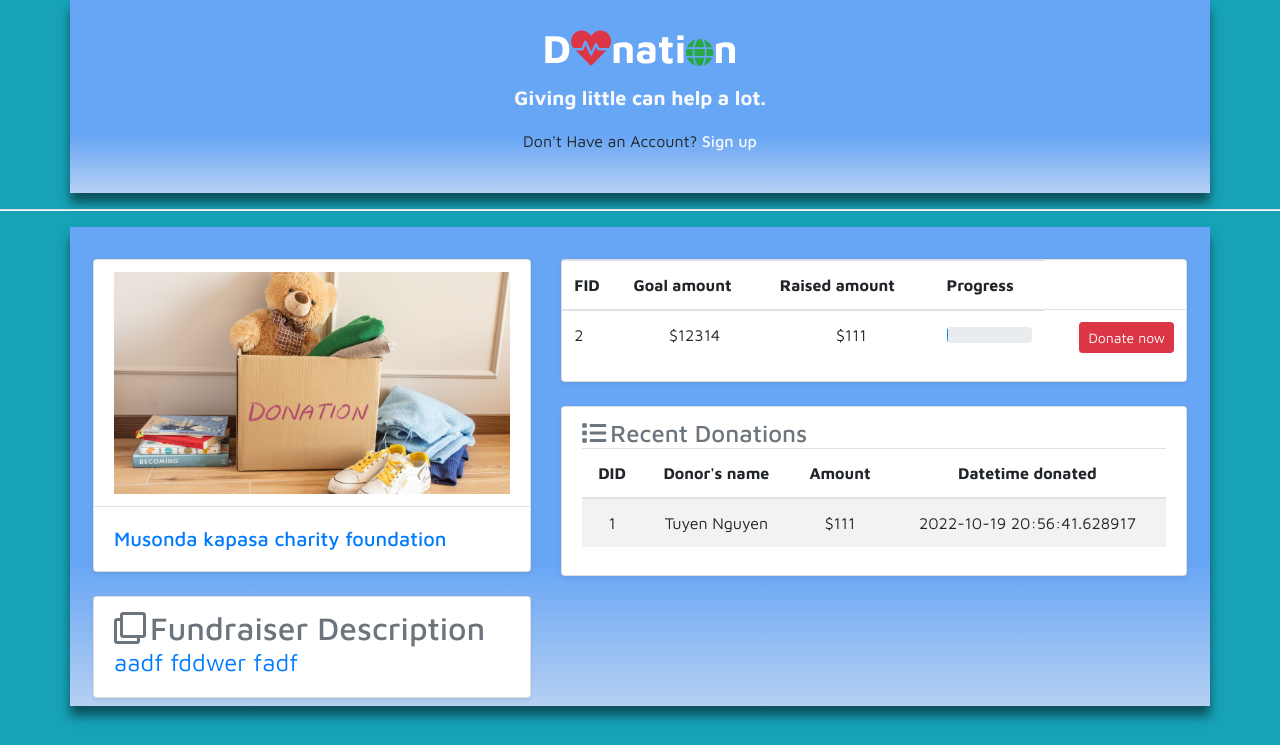
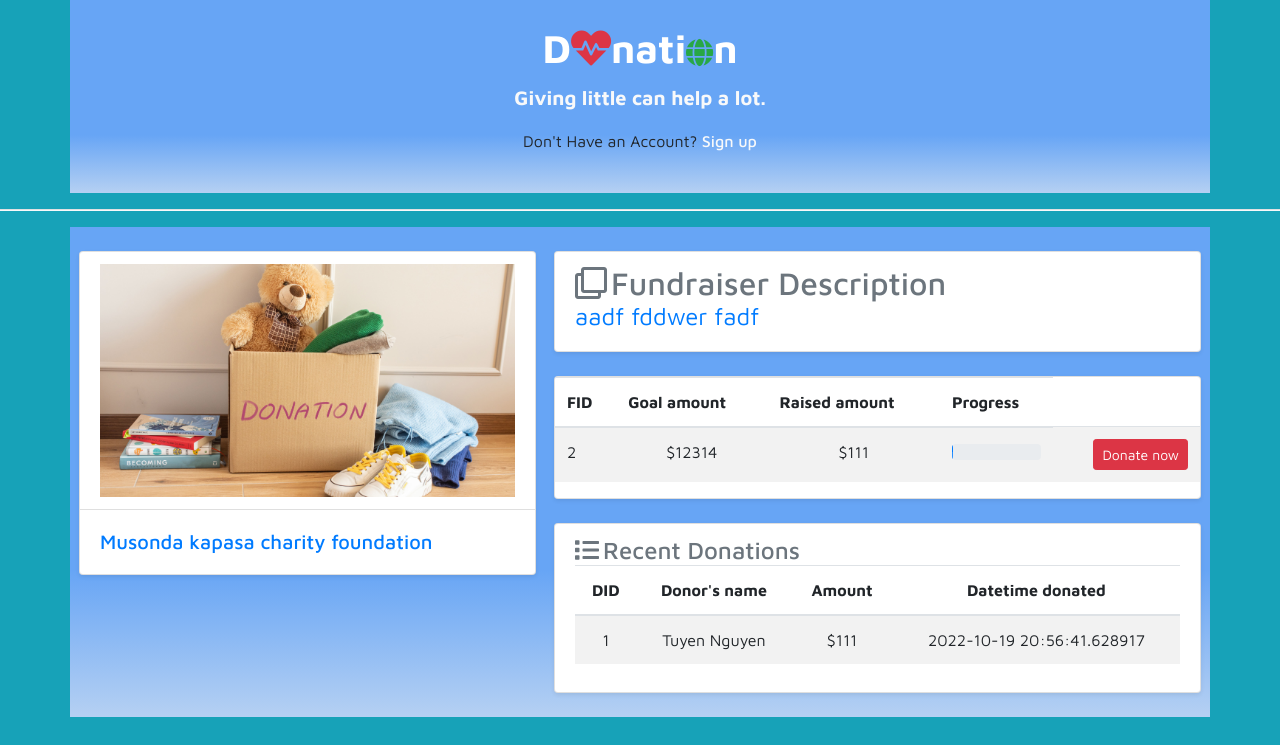
Before and after one commit to tdctkz/CS451R, a Flask app: page /fundraiser/1 in a window 1280 px wide. Shown: the part 55-800 px from the top of the page. Run offline with Flask 2, Linux system fonts and the light colour scheme; data comes from the database, SQL or seed files in the repository; both versions use the stored data as it was after the commit; some libraries are stand-ins or nearby versions.

Commit message:
new update

```diff
--- a/templates/fundraiser_page.html
+++ b/templates/fundraiser_page.html
@@ -2,7 +2,7 @@
 {% block title %}Fundraiser{% endblock %}
 {% block content %}
 
-<div class="container makeShadow">
+<div class="container">
     <div class="row d-flex flex-column justify-content-center makeColor p-4">
         <h1 class="text-center font-weight-bold text-white">D<i class="fa fa-heartbeat text-danger"></i>nati<i
                 class="fa fa-globe h3 text-success"></i>n</h1>
@@ -14,10 +14,10 @@
     </div>
 </div>
 <hr class="bg-light makeHr" />
-<div class="container makeColor makeShadow">
-    <div class="row p-2">
-        <div class="col-lg-5 align-items-stretch">
-            <div class="card shadow-sm mt-4">
+<div class="container makeColor">
+    <div class="row">
+        <div class="col-lg-5 p-4">
+            <div class="card row shadow-sm">
                 <div class="card-header bg-transparent text-center">
                     <img src="{{ url_for('static', filename='images/' + current_fundraiser.fundraiser_pic)}}"
                         alt="Fundraiser image" style="width: 100%;">
@@ -26,7 +26,9 @@
                     <p class="h5 mb-0 text-primary">{{current_fundraiser.title}}</p>
                 </div>
             </div>
-            <div class="card d-flex align-items-stretch shadow-sm mt-4">
+        </div>
+        <div class="col-lg-7 p-4">
+            <div class="card row shadow-sm">
                 <div class="card-header bg-transparent border-0">
                     <h2 class="mb-0 text-secondary"><i class="far fa-clone pr-1"></i>Fundraiser Description
                     </h2>
@@ -34,10 +36,9 @@
                     </p>
                 </div>
             </div>
-        </div>
-        <div class="col-lg-7">
-            <div class="card d-flex align-items-stretch shadow-sm mt-4">
-                <table class="table">
+
+            <div class="card row shadow-sm mt-4">
+                <table class="table table-striped">
                     <thead>
                         <tr>
                             <th>FID</th>
@@ -53,8 +54,8 @@
                             <td class="text-center">${{ current_fundraiser.raised_amount }}</td>
                             <td class="text-center">
                                 <div class="progress mt-1">
-                                    <div class="progress-bar progress-bar-striped" style="width: 0%" role=" progressbar"
-                                        aria-valuemin="0" aria-valuemax="100">
+                                    <div class="progress-bar progress-bar-striped" style="width: 47%"
+                                        role=" progressbar" aria-valuemin="0" aria-valuemax="100">
                                         <span class="progress-bar-label">
                                             {{ current_fundraiser.current_process }}%</span>
                                     </div>
@@ -68,9 +69,8 @@
                     </tbody>
                 </table>
             </div>
-            <br>
-            <div class="col-lg-">
-                <div class="card d-flex align-items-stretch shadow-sm">
+
+            <div class="card row shadow-sm mt-4">
                 <div class="card-header bg-transparent border-0">
                     <h4 class="mb-0 text-secondary"><i class="fas fa-list pr-1"></i>Recent Donations
                     </h4>
@@ -101,7 +101,7 @@
         </div>
     </div>
 </div>
-</div>
+
 <script>
     var i = 0;
     var bar = document.querySelector(".progress-bar");
```
Also changed, not shown: donation.db. Lines whose indentation alone changed are shown as unchanged.
